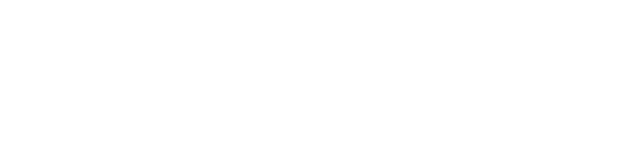
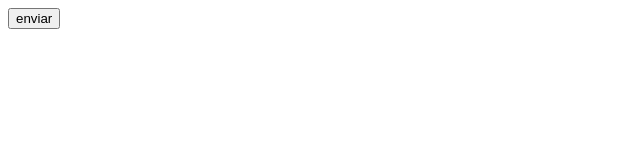
Before and after one commit to Eliana-2005/iniciando-en-github1, a plain HTML site: page index.html in a window 1280 px wide. Shown: the whole page, without its empty margins (0-640 px from the left). Drawn offline with Linux system fonts and the light colour scheme.

Commit message:
creacion de boton

```diff
--- a/index.html
+++ b/index.html
@@ -7,6 +7,10 @@
     <title>git y github</title>
 </head>
 <body>
-
+    <header class="encabezado">
+        <div class="boton">
+            <button class="enviar">enviar</button>
+        </div>
+    </header>
 </body>
 </html>
```
